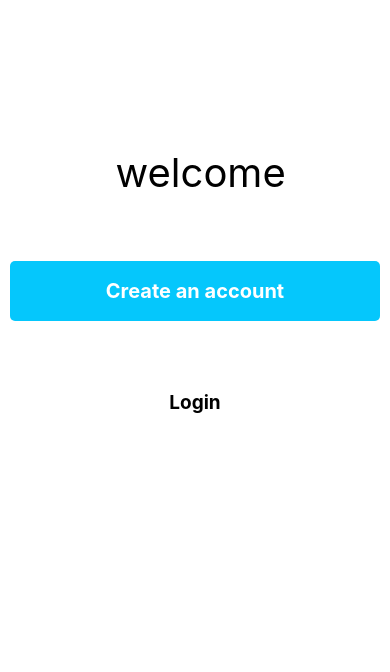
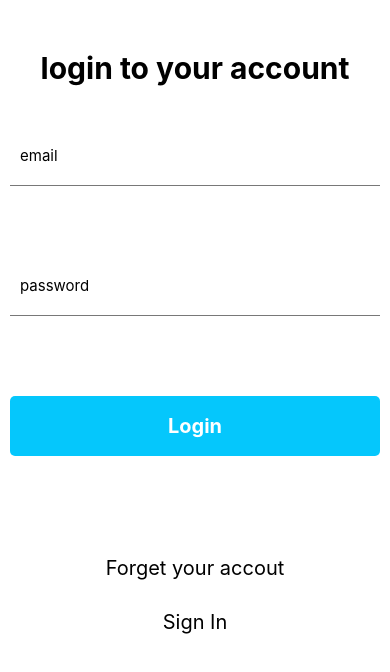
Before and after one commit to EdimarfS/pipooChat, a React Native app in the folder pipocar/: screen / in a window 390 px wide. Shown: the top 672 px of the page. Built offline with nearby package versions, Linux system fonts and the light colour scheme.

Commit message:
LoginScreen and SignScreen UI done --> NextStep UserPersoanlDataScreen --> UserPersonalEditScreen

```diff
--- a/pipocar/App.js
+++ b/pipocar/App.js
@@ -5,8 +5,9 @@ import {
   StatusBar
 } from 'react-native';
 import OneSignal from 'react-native-onesignal';
-import { IntroductionScreen } from './src/screens';
+import { IntroductionScreen, LoginScreen, SignScreen } from './src/screens';
 import './src/fixtimerbug';
+import SignForm from './src/components/screenForms/SignForm';
 //import { Router } from 'react-native-router-flux';
 //import { IntroductionScreen } from './src/screens';
 //import Router from './src/router/Router';
@@ -41,7 +42,7 @@ class  App extends Component{
   render()
   {
     return(
-      <IntroductionScreen/>
+      <LoginScreen/>
     )
   }
 
--- a/pipocar/src/components/reusebleComponents/Input.js
+++ b/pipocar/src/components/reusebleComponents/Input.js
@@ -36,10 +36,13 @@ const styles = {
         fontSize:17,
         textAlignVertical: 'top',
         width:'100%',
-        height:50,
+        height:60,
         fontSize:15,
-        backgroundColor:'#ededed',
+        //backgroundColor:'white',
         padding:10,
+        borderColor:'#787878',
+        //borderWidth:1,
+        borderBottomWidth:0.3,
       //  borderRadius:10,
 
      },
--- a/pipocar/src/components/screenForms/LoginForm.js
+++ b/pipocar/src/components/screenForms/LoginForm.js
@@ -5,8 +5,12 @@ import React, { Component } from "react";
 import {
   View,
   Text,
+  TouchableOpacity
 } from "react-native";
-
+import {
+  Input,
+  Button
+} from '../reusebleComponents/index';
 class  LoginForm extends Component {
 
 
@@ -15,10 +19,86 @@ class  LoginForm extends Component {
 render(){
   console.log('LoginForm');
   return (
-    <View>
+    <View
+    style={{
+      marginLeft:10,
+      marginRight:10,
+
+    }}>
+      <View
+      style={{
+        marginTop:50,
+        justifyContent:'center',
+        alignSelf:'center',
+        marginBottom:40,
+      }}>
+        <Text
+        style={{
+          fontWeight:'bold',
+          fontSize:30,
+        }}>
+          login to your account
+        </Text>
+
+      </View>
+      <View
+      style={{
+        marginBottom:70,
+      }}>
+        <Input
+
+        placeholder="email"
+        />
+      </View>
+      <View
+      style={{
+        marginBottom:70,
+      }}>
+        <Input
+        placeholder="password"
+        secureTextEntry
+        />
+      </View>
+      <View
+      style={{
+        marginBottom:100,
+      }}>
+        <Button
+        label="Login"
+        />
+      </View>
+
+      <View
+      style={{
+        marginBottom:30,
+        justifyContent:'center',
+        alignSelf:'center',
+      }}>
+      <Text
+      style={{
+      fontSize:20
+
+      }}>Forget your accout</Text>
 
 
-            <Text> LoginForm </Text>
+      </View>
+
+      <View
+      style={{
+        justifyContent:'center',
+        alignSelf:'center',
+      }}>
+      <Text
+      style={{
+      fontSize:20,
+      textAlign:'center'
+
+      }}>Sign In</Text>
+      </View>
+
+
+
+
 
     </View>
 
@@ -29,4 +109,4 @@ render(){
 
 
 
-export  {LoginForm};
+export default LoginForm;
--- a/pipocar/src/components/screenForms/SignForm.js
+++ b/pipocar/src/components/screenForms/SignForm.js
@@ -5,7 +5,13 @@ import React, { Component } from "react";
 import {
   View,
   Text,
+  TouchableOpacity
 } from "react-native";
+import {
+  Input,
+  Button
+} from '../reusebleComponents/index';
+
 
 class  SignForm extends Component {
 
@@ -13,12 +19,83 @@ class  SignForm extends Component {
 
 
 render(){
-  console.log('SignForm');
+  console.log('LoginForm');
   return (
-    <View>
+    <View
+    style={{
+      marginLeft:10,
+      marginRight:10,
+
+    }}>
+      <View
+      style={{
+        marginTop:50,
+        justifyContent:'center',
+        alignSelf:'center',
+        marginBottom:40,
+      }}>
+        <Text
+        style={{
+          fontWeight:'bold',
+          fontSize:30,
+        }}>
+          create an account
+        </Text>
+
+      </View>
+      <View
+      style={{
+        marginBottom:70,
+      }}>
+        <Input
+
+        placeholder="email"
+        />
+      </View>
+      <View
+      style={{
+        marginBottom:70,
+      }}>
+        <Input
+        placeholder="password"
+        secureTextEntry
+        />
+      </View>
+      <View
+      style={{
+        marginBottom:80,
+      }}>
+        <Button
+        label="create an account"
+        />
+      </View>
+
+      <TouchableOpacity>
+      <View
+      style={{
+        marginBottom:30,
+        justifyContent:'center',
+        alignSelf:'center',
+        backgroundColor:'#44e300',
+        width:'100%',
+        height:60,
+        borderRadius:5,
+      }}>
+      <Text
+      style={{
+      fontSize:20,
+      textAlign:'center',
+      color:'white'
+
+      }}>I have an account</Text>
 
 
-            <Text> SignForm</Text>
+      </View>
+      </TouchableOpacity>
+
+
+
+
 
     </View>
 
@@ -29,4 +106,4 @@ render(){
 
 
 
-export  {SignForm};
+export default SignForm;
--- a/pipocar/src/screens/LoginScreen.js
+++ b/pipocar/src/screens/LoginScreen.js
@@ -1,24 +1,12 @@
 
 //Essa é a aplicação Ngambwe, todos os direitos estão reservados para empresa @Uajiza
 // Uajiza - 2020
-
-
 import React, { Component } from "react";
 import {
   View,
   Text,
-  FlatList,
-  TouchableOpacity,
-  ScrollView,
-  Image
 } from "react-native";
-//import firebase from 'firebase';
-import {connect} from 'react-redux';
-import _ from 'lodash';
-import { Actions } from "react-native-router-flux";
-import { Input } from '../components/reusebleComponents/index';
-import Lottie from 'lottie-react-native';
-import ImageBlurLoading from 'react-native-image-blur-loading'
+import LoginForm from '../components/screenForms/LoginForm';
 
 
 
@@ -28,67 +16,11 @@ class  LoginScreen extends Component {
 
 
 render(){
-  return (
-    <View
-    //showsVerticalScrollIndicator={false}
-     style={{
-      flex:1,
-   //   backgroundColor:'red'
-    }}>
-
-
-
-
-    </View>
-
-
-  );
+  console.log('LoginScreen');
+  return (<LoginForm/>);
 }
 }
 
 
 
 export  {LoginScreen};
-
-
-const styles = {
-  GroupsName:{
-    fontSize:20,
-    fontWeight:'bold',
-    color:'black'
-  },
-  lastestMessageStyles:{
-  color:'black',
-  fontSize:10,
-  },
-  currentUserStyle: {
-    color:'black',
-    fontWeight:'bold',
-
-
-  },
-  avatarStyle:{
-     backgroundColor:'grey',
-  },
-  nameAvatar:{
-    fontWeight:'bold',
-    fontSize:20,
-  },
-  latestMessageAvatar:{
-   color:'grey',
-    fontSize:11,
-  },
-  lottieStyle : {
-    // flex:1,
-    //  width:100, //--> Problem
-    height:100,
-     // alignSelf:'center',
-    //justifyContent:'center',
-
-
-   // marginTop:20,
-   // marginLeft:5,
-
-  }
-
-}
--- a/pipocar/src/screens/SignScreen.js
+++ b/pipocar/src/screens/SignScreen.js
@@ -1,26 +1,12 @@
 
 //Essa é a aplicação Ngambwe, todos os direitos estão reservados para empresa @Uajiza
 // Uajiza - 2020
-
-
 import React, { Component } from "react";
 import {
   View,
   Text,
-  FlatList,
-  TouchableOpacity,
-  ScrollView,
-  Image
 } from "react-native";
-//import firebase from 'firebase';
-import {connect} from 'react-redux';
-import _ from 'lodash';
-import { Actions } from "react-native-router-flux";
-import { Input } from '../components/reusebleComponents/index';
-import Lottie from 'lottie-react-native';
-import ImageBlurLoading from 'react-native-image-blur-loading'
-
-
+import SignForm from '../components/screenForms/SignForm';
 
 class  SignScreen extends Component {
 
@@ -28,67 +14,11 @@ class  SignScreen extends Component {
 
 
 render(){
-  return (
-    <View
-    //showsVerticalScrollIndicator={false}
-     style={{
-      flex:1,
-   //   backgroundColor:'red'
-    }}>
-
-
-
-
-    </View>
-
-
-  );
+  console.log('SignScreen');
+  return (<SignForm/>);
 }
 }
 
 
 
 export  {SignScreen};
-
-
-const styles = {
-  GroupsName:{
-    fontSize:20,
-    fontWeight:'bold',
-    color:'black'
-  },
-  lastestMessageStyles:{
-  color:'black',
-  fontSize:10,
-  },
-  currentUserStyle: {
-    color:'black',
-    fontWeight:'bold',
-
-
-  },
-  avatarStyle:{
-     backgroundColor:'grey',
-  },
-  nameAvatar:{
-    fontWeight:'bold',
-    fontSize:20,
-  },
-  latestMessageAvatar:{
-   color:'grey',
-    fontSize:11,
-  },
-  lottieStyle : {
-    // flex:1,
-    //  width:100, //--> Problem
-    height:100,
-     // alignSelf:'center',
-    //justifyContent:'center',
-
-
-   // marginTop:20,
-   // marginLeft:5,
-
-  }
-
-}
```
